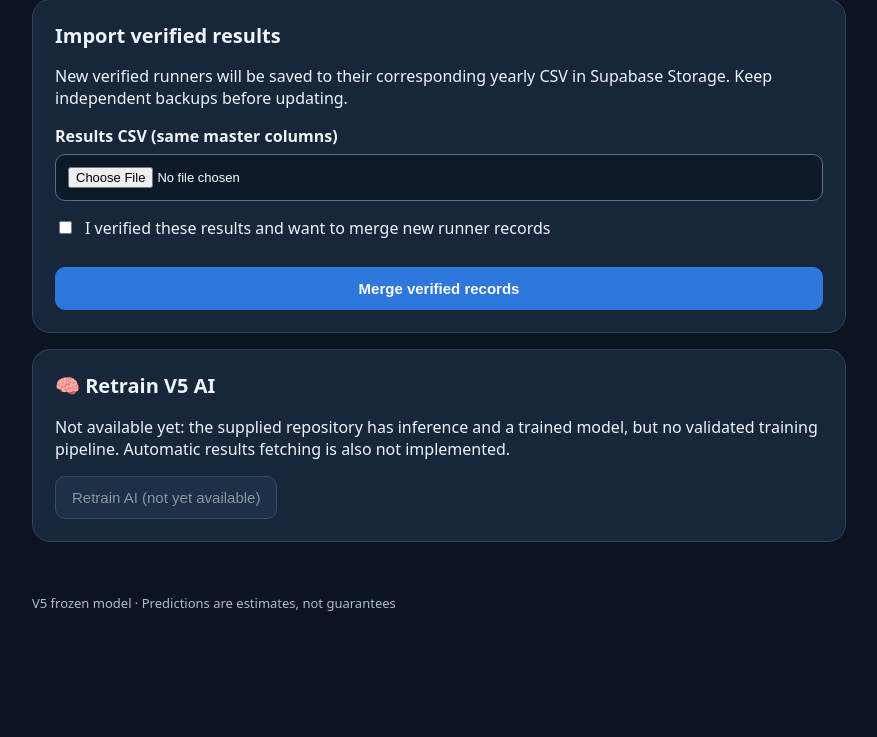
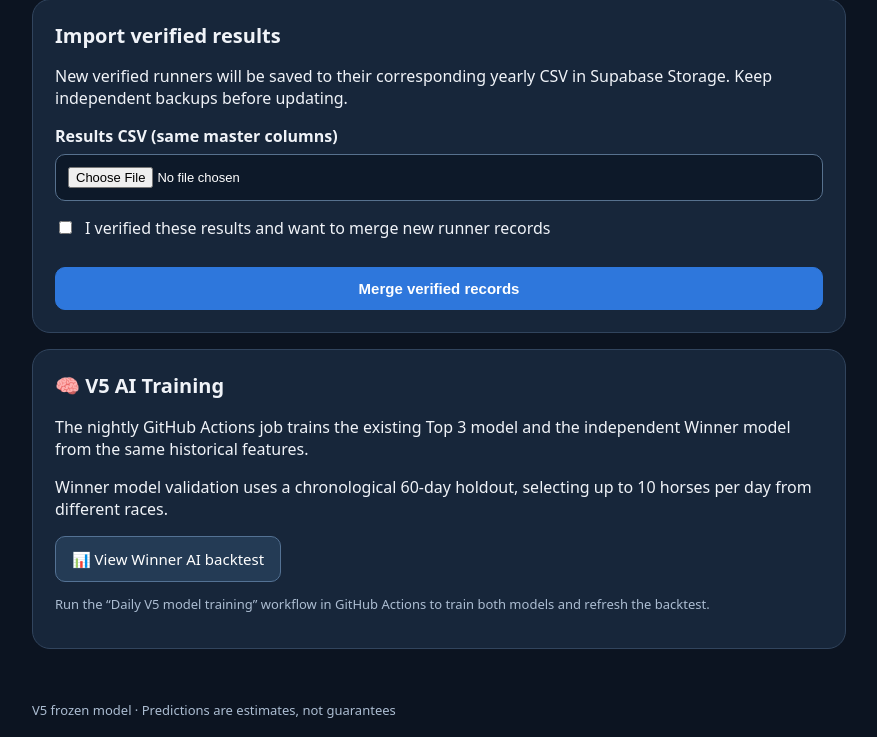
Before and after one commit to Jxcquesy/V5-Racing-Flask, a Flask app: template templates/data.html in a window 1280 px wide. Shown: the part 888-1625 px from the top of the page, without its empty margins (201-1078 px from the left). Before the commit the page ends 1499 px from the top, so only its background shows below. Run offline with Flask 3, Linux system fonts and the light colour scheme; the template is opened without the code that fills it: most values are stand-ins (such as "Sample title", 1, 10 or a date in 2020).

Commit message:
Show dual-model training and winner backtest link

```diff
--- a/templates/data.html
+++ b/templates/data.html
@@ -8,4 +8,4 @@
 </section>
 {% if stats %}<section class="card"><h2>Find missing dates</h2><form method="get"><input type="hidden" name="missing" value="1"><div class="two"><label>From<input type="date" name="start" required></label><label>To<input type="date" name="end" value="{{today}}" required></label></div><button>Find dates</button></form>{% if request.args.get('missing') %}<p>{{missing|length}} missing calendar dates (may include days without racing)</p><div class="dates">{{missing|join(', ')}}</div>{% endif %}</section>
 <section class="card"><h2>Import verified results</h2><p>New verified runners will be saved to their corresponding yearly CSV in Supabase Storage. Keep independent backups before updating.</p><form method="post" enctype="multipart/form-data"><input type="hidden" name="action" value="merge"><label>Results CSV (same master columns)<input type="file" name="results" accept=".csv" required></label><label class="check"><input type="checkbox" name="verified" value="yes" required> I verified these results and want to merge new runner records</label><button class="primary">Merge verified records</button></form></section>{% endif %}
-<section class="card"><h2>🧠 Retrain V5 AI</h2><p>Not available yet: the supplied repository has inference and a trained model, but no validated training pipeline. Automatic results fetching is also not implemented.</p><button disabled>Retrain AI (not yet available)</button></section>{% endblock %}
+<section class="card"><h2>🧠 V5 AI Training</h2><p>The nightly GitHub Actions job trains the existing Top 3 model and the independent Winner model from the same historical features.</p><p>Winner model validation uses a chronological 60-day holdout, selecting up to 10 horses per day from different races.</p><a class="button" href="{{ url_for('backtest') }}">📊 View Winner AI backtest</a><p class="note">Run the “Daily V5 model training” workflow in GitHub Actions to train both models and refresh the backtest.</p></section>{% endblock %}
```
